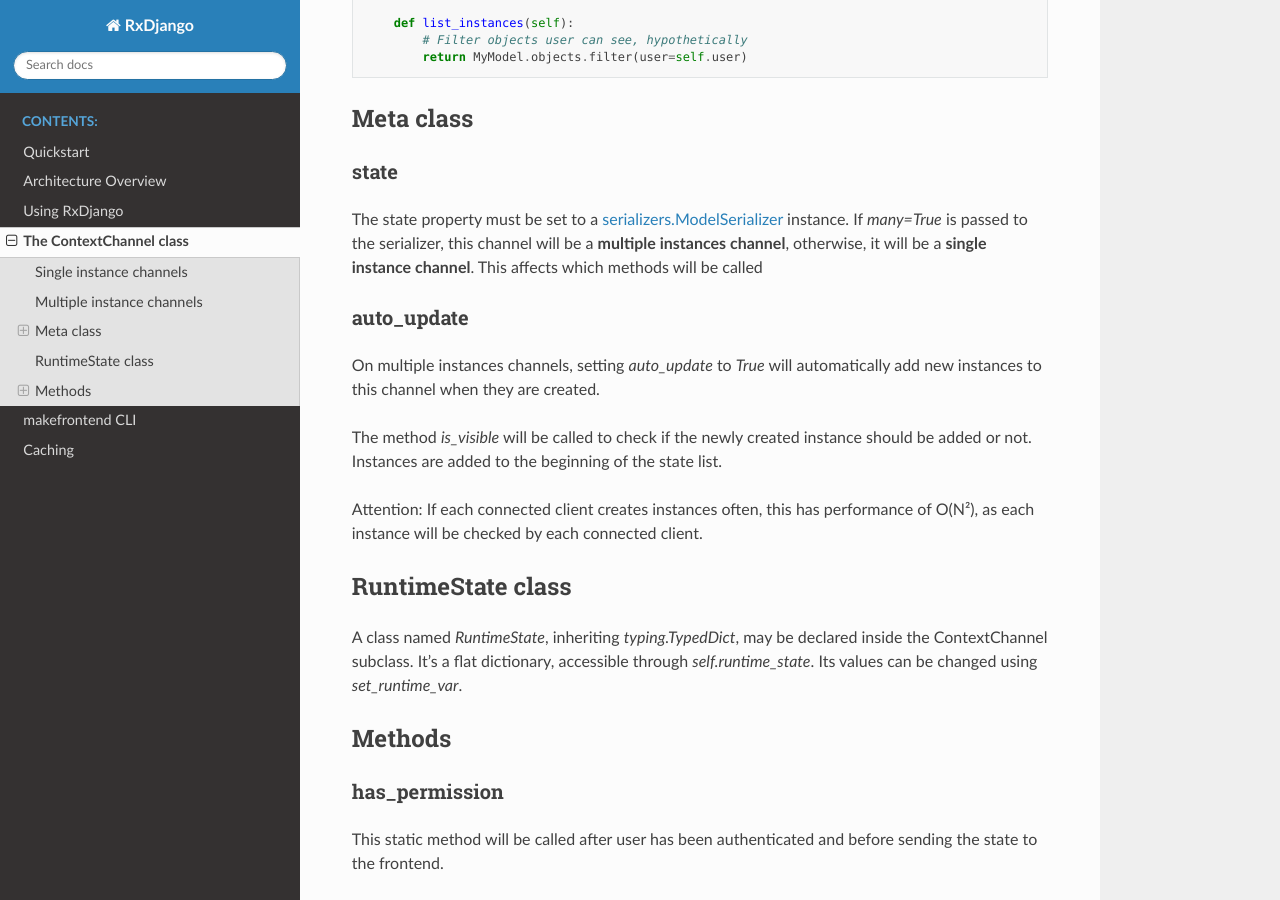
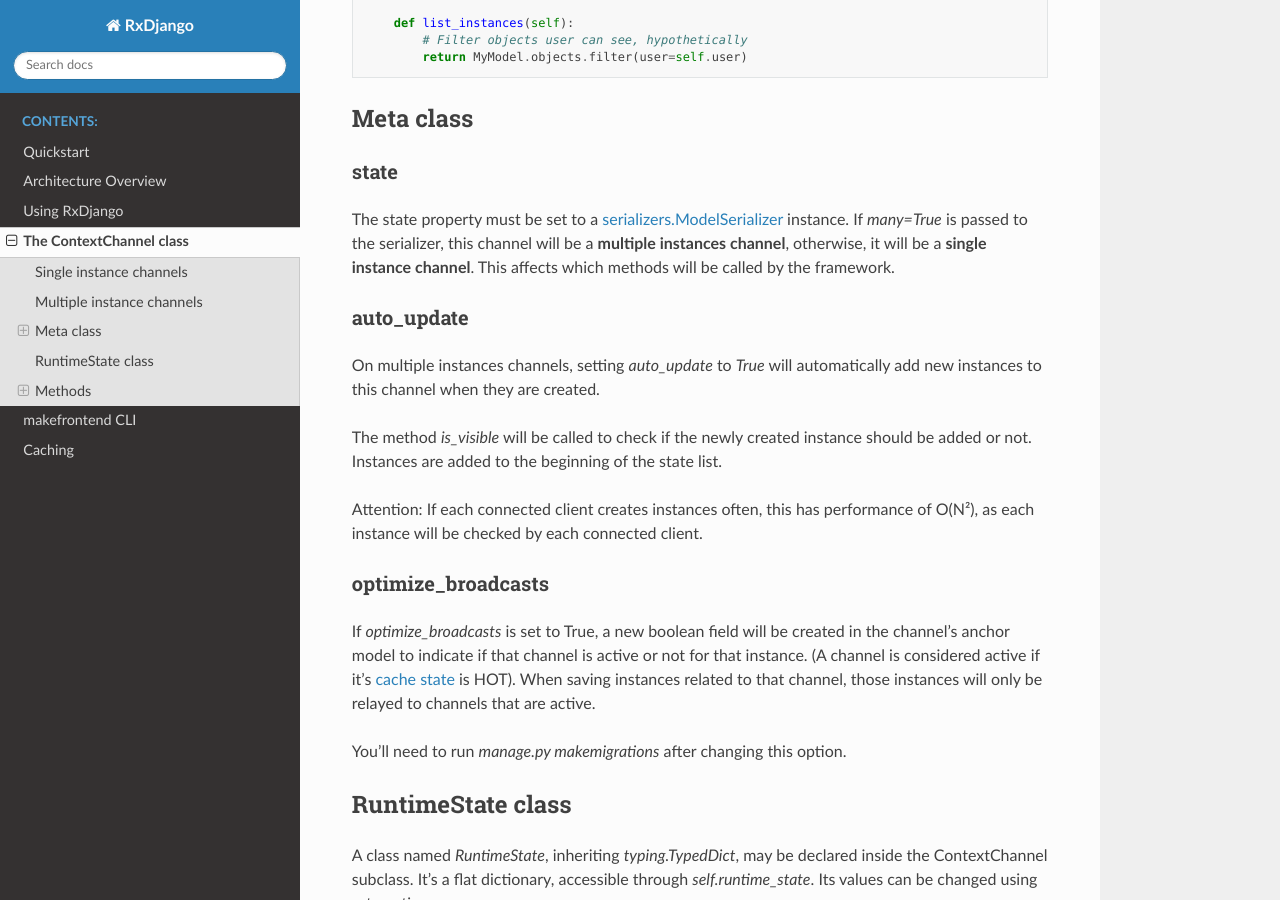
Before and after one commit to CDIGlobalTrack/rxdjango, a Sphinx documentation site: the page built from docs/context-channel.rst, in a window 1280 px wide and 900 px high, scrolled down 1023 px. Built offline with Sphinx 7.4.7 and the Read the Docs theme 3.1.0, drawn with Linux system fonts in a browser that asks for light colours.

Commit message:
Rename optimize_anchors to optimize_broadcasts and document it

```diff
--- a/docs/context-channel.rst
+++ b/docs/context-channel.rst
@@ -65,7 +65,7 @@ The state property must be set to a `serializers.ModelSerializer
 <https://www.django-rest-framework.org/api-guide/serializers/#modelserializer>`_
 instance. If `many=True` is passed to the serializer, this channel will be
 a **multiple instances channel**, otherwise, it will be a **single instance channel**.
-This affects which methods will be called
+This affects which methods will be called by the framework.
 
 auto_update
 -----------
@@ -78,6 +78,17 @@ should be added or not. Instances are added to the beginning of the state list.
 
 Attention: If each connected client creates instances often, this has performance
 of O(N²), as each instance will be checked by each connected client.
+
+optimize_broadcasts
+-------------------
+
+If `optimize_broadcasts` is set to True, a new boolean field will be created in
+the channel's anchor model to indicate if that channel is active or not for that
+instance. (A channel is considered active if it's :doc:`cache state <caching>`
+is HOT). When saving instances related to that channel, those instances will
+only be relayed to channels that are active.
+
+You'll need to run `manage.py makemigrations` after changing this option.
 
 RuntimeState class
 ==================
```
Also changed, not shown: 1 other file.
